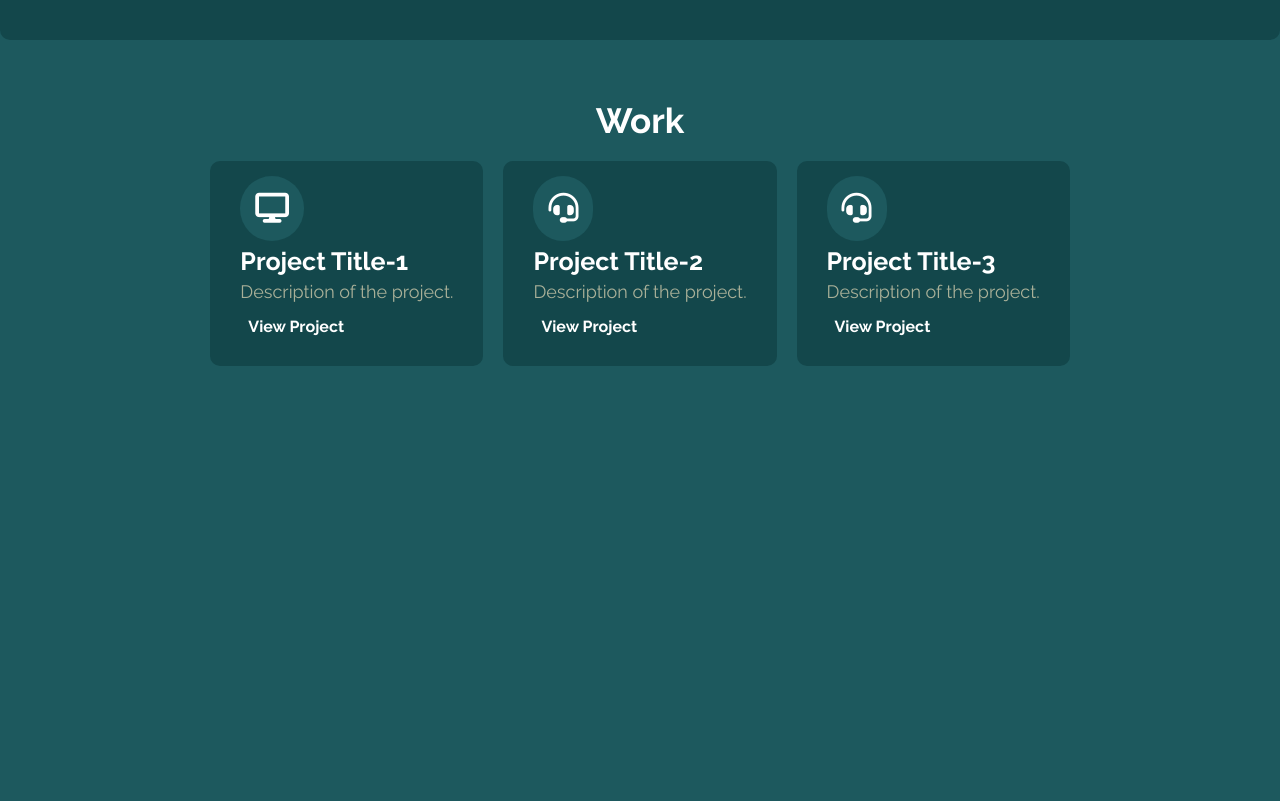
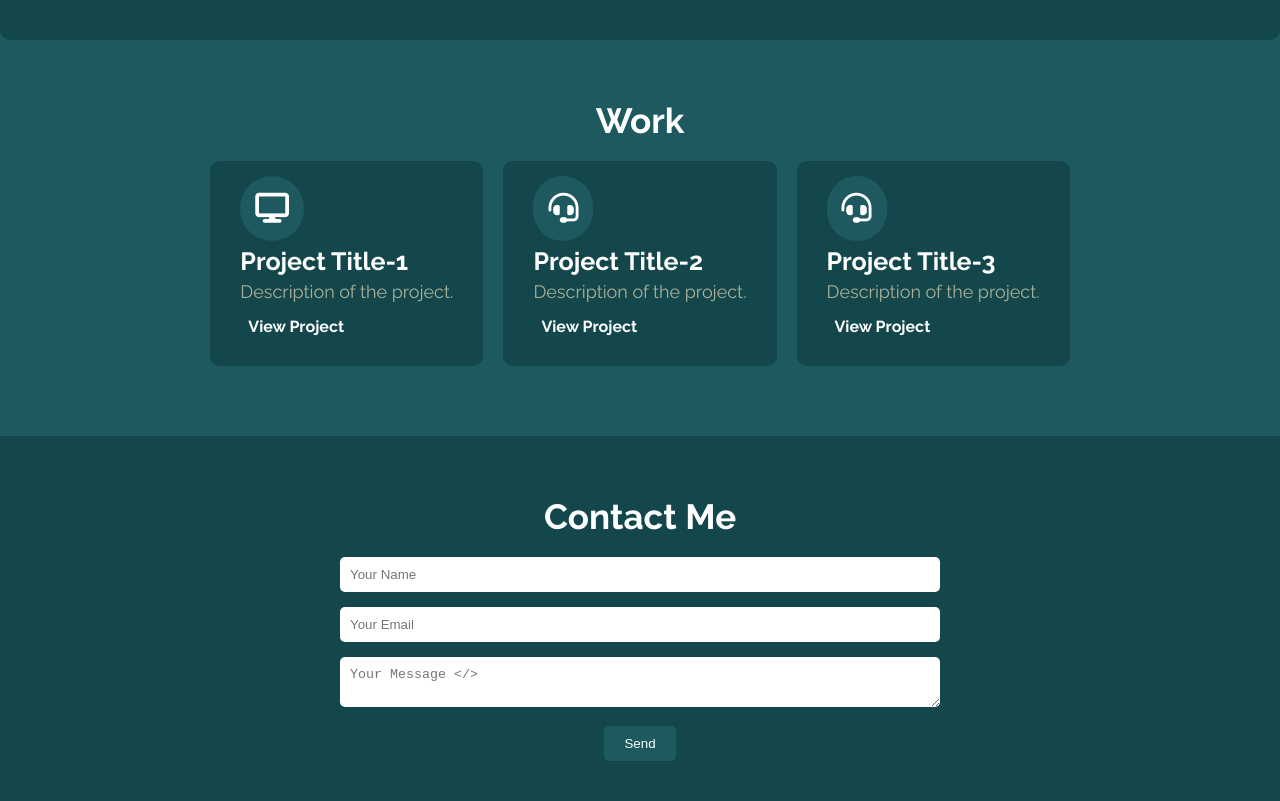
Before and after one commit to whatuseek/portfolio, a website: page index.html in a window 1280 px wide. Shown: the part 1244-2045 px from the top of the page. Before the commit the page ends 1680 px from the top, so only its background shows below. Drawn offline with Linux system fonts and the light colour scheme.

Commit message:
fix: minor

```diff
--- a/index.html
+++ b/index.html
@@ -97,8 +97,8 @@
                 </ul>
                 <!-- Buttons -->
                 <div class="btn">
-                    <button class="btn-primary">It's <i class="fa-regular fa-face-smile-beam"></i></button>
-                    <button class="btn-secondary" on>CV <i class="fa-solid fa-down-long"></i> </button>
+                    <button class="hero-section-btn-primary btn-primary">It's <i class="fa-regular fa-face-smile-beam"></i></button>
+                    <button class="hero-sectionbtn-secondary btn-secondary" on>CV <i class="fa-solid fa-down-long"></i> </button>
                 </div>
             </div>
             <!-- Image -->
@@ -146,7 +146,7 @@
 
                 </ul>
                 <!-- <br> -->
-                <button class="btn-prffimary">Know More</button>
+                <button class="btn-primary">Know More</button>
             </div>
 
         </section>
@@ -206,6 +206,26 @@
 
         </section>
 
+        <!-- Contact Me -->
+        <section class="contact-section">
+            <h2 class="contact-section-title">Contact Me</h2>
+
+            <div class="contact-section-form">
+                <form action="https://formspree.io/f/mlejjqka" method="POST">
+                    <div class="input">
+                        <input type="text" name="name" placeholder="Your Name" required>
+                    </div class="input">
+                    <div>
+                        <input type="email" name="email" placeholder="Your Email" required>
+                    </div>
+                    <div>
+                        <textarea class="input" name="message" placeholder="Your Message </>" required></textarea>
+                    </div>
+                    <button class="contact-btn" type="submit">Send</button>
+                </form>
+            </div>
+
+        </section>
     </main>
 
 </body>
--- a/style.css
+++ b/style.css
@@ -3,8 +3,10 @@
 /* variables */
 /* :root {
 
-    --primary2: #8dae97;
-    --dark-primary2: #608c86;
+    --primary2a: #8dae97;
+    --primary2b: #c2fcf4;
+    --dark-primary2a: #608c86;
+    --dark-primary2b: #94c2bb;
     --dark-secondary2:#416a72;
     --header-bg-color2: #1e303b;
     --button-hover-bg-color2: #c3cea9;
@@ -15,7 +17,11 @@
 
     /* color 2 */
     --primary2: #8dae97;
+    --primary2b: #c2fcf4;
+
     --dark-primary2: #608c86;
+    --dark-primary2b: #94c2bb;
+
     --dark-secondary2:#416a72;
     --header-bg-color2: #1e303bcd;
     --button-hover-bg-color2: #c3cea9;
@@ -129,6 +135,7 @@ header button {
     &:hover {
         background-color: var(--primary);
         color: var(--dark-primary);
+
     }
 
 }
@@ -225,27 +232,28 @@ ul.social-icons {
     }
 
 }
+`
 .btn{
     margin-bottom: 20px;
     padding: 5px;
 }
 
 .btn-primary {
-    color: var(--primary);
+    color: var(--text-color);
     padding: 10px;
     border-style: none;
-    border: 1px solid var(--primary);
+    /* border: 1px solid var(--primary); */
     background-color: #1D595E;
     border-radius: 7px;
     margin-bottom: 5px;
     width: 100px;
-
-
-    /* display: flex; */
     &:hover {
-        background-color:var(--header-bg-color2);
+        /* background-color:var(--header-bg-color2);
         border: 1px solid var(--button-hover-bg-color2);
-        color: var(--primary);
+        color: var(--primary); */
+        background-color:var(--dark-primary2b) ;
+        color:black;
+        font-weight: bold;
     }
 }
 
@@ -253,14 +261,9 @@ ul.social-icons {
     color: var(--primary);
     padding: 10px;
     border: 1px solid var(--header-bg-color2);
-    /* box-shadow: var(--dark-primary); */
-    /* border: 1px solid var(--dark-primary); */
     background-color: var(--dark-primary);
     border-radius: 7px;
     width: 100px;
-
-
-    /* display: flex; */
     &:hover {
         color: var(--dark-primary);
         background-color: var(--primary);
@@ -374,6 +377,8 @@ ul.social-icons {
     }
 }
 
+
+
 /* ======== Work Section ========  */
 
 .work-section{
@@ -449,3 +454,49 @@ ul.social-icons {
     padding: 8px;
 
 }
+
+/* Contact */
+
+.contact-section{
+    background-color: var(--dark-secondary);
+    /* color: var(--text-color); */
+    padding: 40px;
+    /* display: flex; */
+    text-align: center;
+    /* border: none; */
+
+}
+.contact-section h2 {
+    color: var(--text-color);
+    font-size: 35px;
+    margin: 20px 0;
+}
+.contact-section-form div input{
+    padding: 10px;
+    margin-bottom: 15px ;
+    width: 50%;
+    border: none;
+    border-radius: 5px;
+}
+.contact-section-form div textarea{
+    padding: 10px;
+    margin-bottom: 15px ;
+    width: 50%;
+    border: none;
+    border-radius: 5px;
+}
+.contact-btn{
+    padding: 10px 20px;
+    border: none;
+    border-radius: 5px;
+    background-color: var(--dark-primary);
+    color: white;
+    cursor: pointer;
+    transition: background-color 0.3s;
+    &:hover{
+        /* border:1px solid var(--primary); */
+        background-color:var(--dark-primary2b) ;
+        color:black;
+        font-weight: bold;
+    }
+}
```
